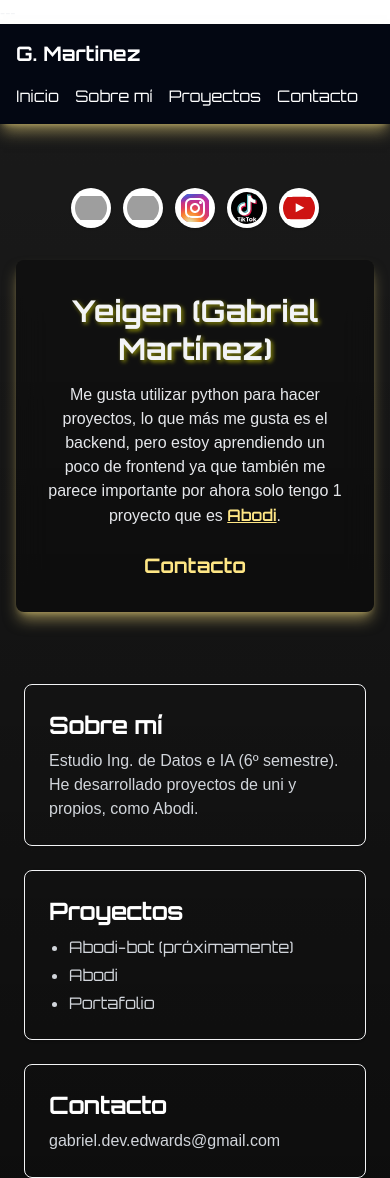
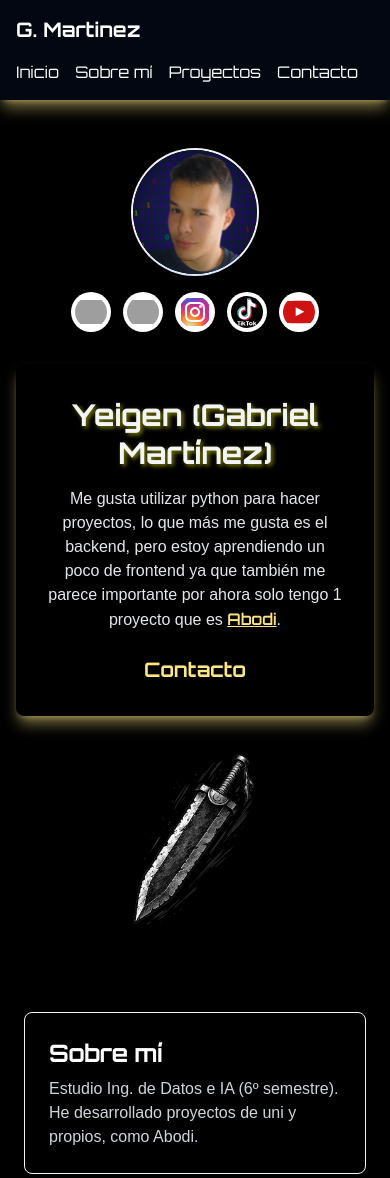
Before and after one commit to yeigen/astro_project, an Astro site: page / in a window 390 px wide. Shown: the top 1178 px of the page. Built offline with nearby package versions, Linux system fonts and the light colour scheme; Astro itself is replaced by a stand-in of ours; grey boxes are pictures that could not be loaded.

Commit message:
Desocultando las fotos (la mia y la de la espada de guts)

```diff
--- a/src/components/About.astro
+++ b/src/components/About.astro
@@ -8,8 +8,9 @@ const icons = [
   ...about.url_images_social.filter(i => i.title === "GitHub"),
 ];
 ---
+
 <Section id={about.id} title={about.title}>
-  <div class="mx-auto flex flex-col md:flex-row items-center gap-8 p-6 bg-black/30 border border-white/20 shadow-lg rounded-lg">
+  <div class="mx-auto flex flex-col md:flex-row items-center justify-items-center gap-8 p-6 bg-black/30 border border-white/20 shadow-lg rounded-lg">
     <img
       class="w-40 h-40 md:w-60 md:h-90 border-2 border-b-blue-100 object-contain aspect-ratio-1"
       src="/my_face.jpeg"
--- a/src/layouts/Layout.astro
+++ b/src/layouts/Layout.astro
@@ -1,5 +1,4 @@
 ---
-// src/layouts/Layout.astro
 import Header from "../components/Header.astro";
 import Footer from "../components/Footer.astro";
 import "../styles/global.css";
@@ -17,7 +16,8 @@ const { title = "Portfolio — Gabriel Martínez", description = "Ingeniero de D
     <title>{title}</title>
     <meta name="description" content={description} />
   </head>
-  <body class="min-h-screen text-gray-100">
+
+  <body class="min-h-screen text-gray-100 bg-black justify-center sm:items-center">
     <a href="#contenido" class="sr-only focus:not-sr-only focus:absolute focus:left-4 focus:top-4 bg-black/70 px-3 py-2 rounded">
       Saltar al contenido
     </a>
--- a/src/pages/index.astro
+++ b/src/pages/index.astro
@@ -3,17 +3,17 @@ import Layout from "../layouts/Layout.astro";
 import Cards from "../components/Cards.astro";
 import About from "../components/About.astro";
 import { about } from "../data/about";
+import  Carrusel from "../components/Carrusel.astro";
 
 const pageTitle = "Portfolio — Gabriel Martínez";
 const pageDescription = "Desarrollador. Proyectos, habilidades y formas de contacto.";
 ---
----
 
 <Layout title={pageTitle} description={pageDescription}>
 <div class="flex flex-col lg:flex-row items-center justify-center gap-8 md:gap-12 lg:gap-20 px-4 py-12">
-  <div class="flex flex-col items-center">
+  <div class="flex flex-col items-center justify-items-center">
     <img
-      class="hidden md:block w-32 h-32 lg:w-48 lg:h-48 border-2 border-b-blue-100 rounded-full object-cover transition-transform duration-300 hover:scale-105"
+      class="md:block w-32 h-32 lg:w-48 lg:h-48 border-2 border-b-blue-100 rounded-full object-cover transition-transform duration-300 hover:scale-105"
       src="/yeigen.png"
       alt="Foto de Gabriel Martínez"
       loading="lazy"
@@ -46,7 +46,7 @@ const pageDescription = "Desarrollador. Proyectos, habilidades y formas de conta
     <img
       src="/guts_blade.png"
       alt="Ilustración temática"
-      class="hidden lg:block w-48 h-48 object-contain transition-transform duration-300 hover:scale-105"
+      class="lg:block w-48 h-48 object-contain transition-transform duration-300 hover:scale-105"
       loading="lazy"
     />
   </div>
@@ -54,4 +54,6 @@ const pageDescription = "Desarrollador. Proyectos, habilidades y formas de conta
 
   <About />
 
+  <Carrusel />
+
 </Layout>
```
